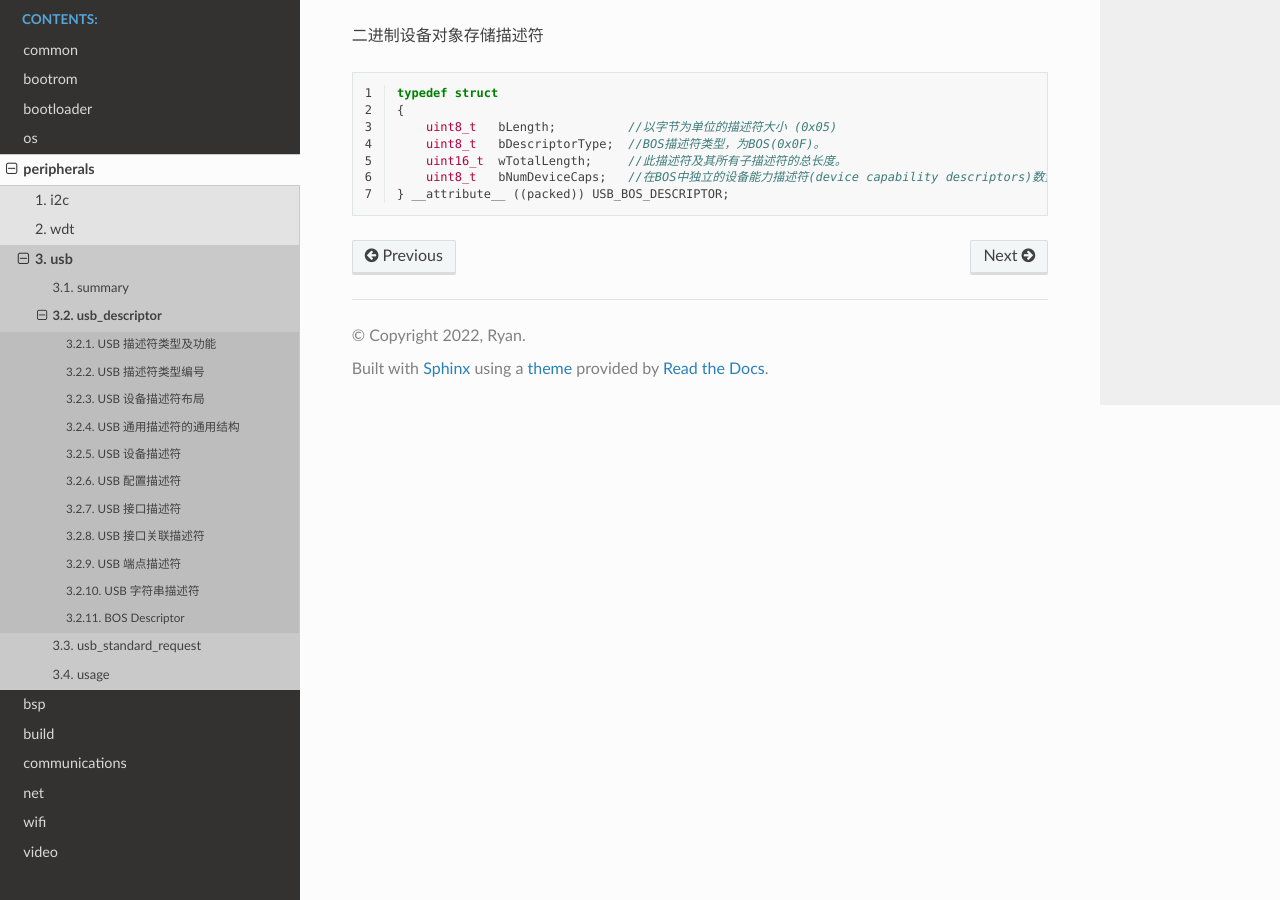
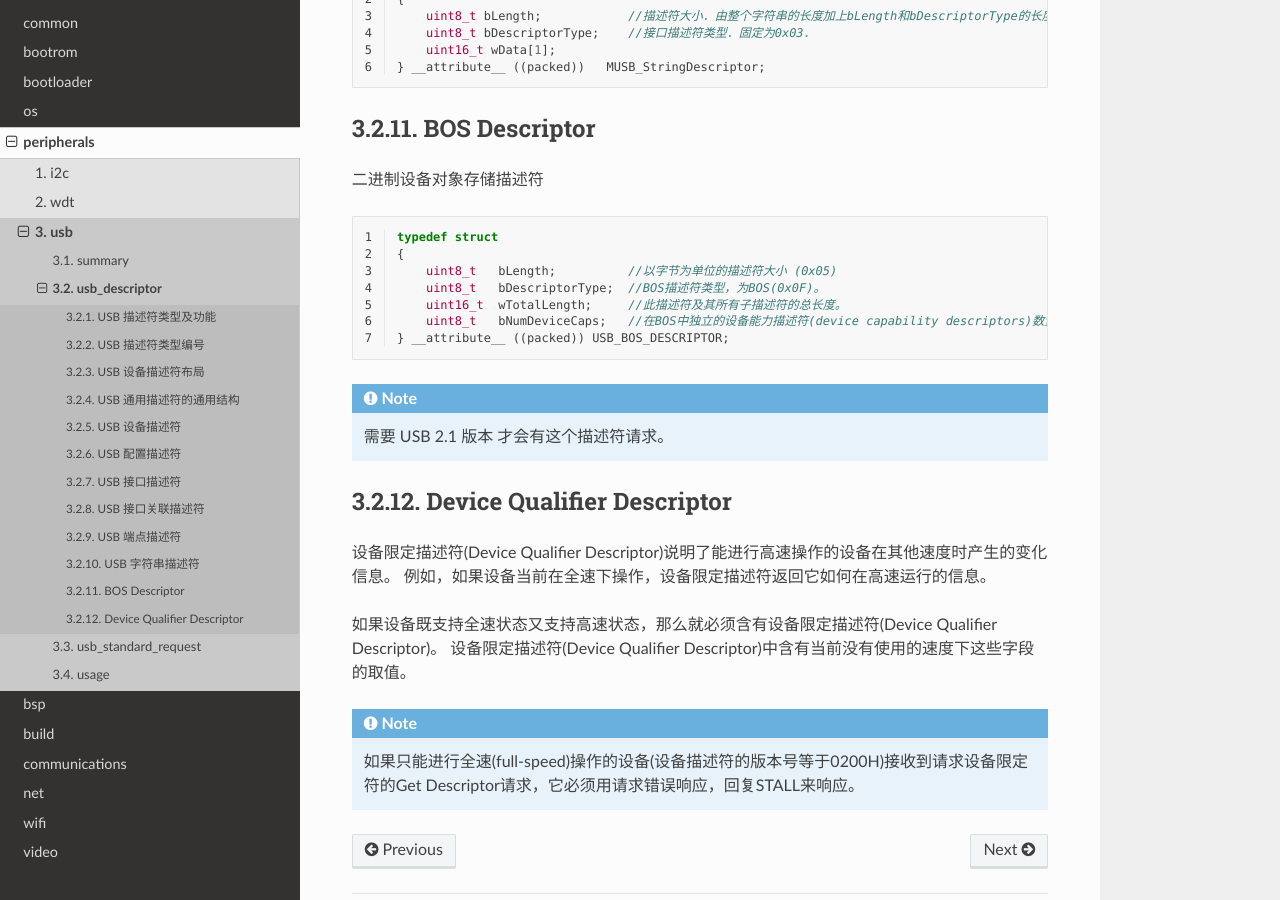
Before and after one commit to BlackTudou/tech_doc, a Sphinx documentation site: the page built from source/peripherals/usb/usb_descriptor/index.rst, in a window 1280 px wide and 900 px high, scrolled down 6138 px. Built offline with Sphinx 7.4.7 and the Read the Docs theme 2.0.0, drawn with Linux system fonts in a browser that asks for light colours; some of the changed text lies outside the part shown.

Commit message:
update usb decriptor

```diff
--- a/source/peripherals/usb/usb_descriptor/index.rst
+++ b/source/peripherals/usb/usb_descriptor/index.rst
@@ -109,7 +109,7 @@ USB 设备描述符
     {
         uint8_t bLength;            //设备描述符的字节数大小，为0x12
         uint8_t bDescriptorType;    //描述符类型编号，为0x01
-        uint16_t bcdUSB;
+        uint16_t bcdUSB;            //USB版本号
         uint8_t bDeviceClass;
         uint8_t bDeviceSubClass;
         uint8_t bDeviceProtocol;
@@ -122,6 +122,12 @@ USB 设备描述符
         uint8_t iSerialNumber;
         uint8_t bNumConfigurations;
     } __attribute__ ((packed))  MUSB_DeviceDescriptor;
+
+设备描述符的含义：
+
+ - bLength : 描述符大小．固定为0x12．
+ - bDescriptorType : 设备描述符类型．固定为0x01．
+ - bcdUSB : USB 规范发布号．表示了本设备能适用于那种协议，如2.0=0200，1.1=0110等
 
 USB 配置描述符
 =================
@@ -234,3 +240,19 @@ BOS Descriptor
         uint16_t  wTotalLength;     //此描述符及其所有子描述符的总长度。
         uint8_t   bNumDeviceCaps;   //在BOS中独立的设备能力描述符(device capability descriptors)数量
     } __attribute__ ((packed)) USB_BOS_DESCRIPTOR;
+
+.. note::
+    需要 USB 2.1 版本 才会有这个描述符请求。
+
+Device Qualifier Descriptor
+==============================
+
+设备限定描述符(Device Qualifier Descriptor)说明了能进行高速操作的设备在其他速度时产生的变化信息。
+例如，如果设备当前在全速下操作，设备限定描述符返回它如何在高速运行的信息。
+
+如果设备既支持全速状态又支持高速状态，那么就必须含有设备限定描述符(Device Qualifier Descriptor)。
+设备限定描述符(Device Qualifier Descriptor)中含有当前没有使用的速度下这些字段的取值。
+
+.. note::
+
+    如果只能进行全速(full-speed)操作的设备(设备描述符的版本号等于0200H)接收到请求设备限定符的Get Descriptor请求，它必须用请求错误响应，回复STALL来响应。
```
Also changed, not shown: source/peripherals/usb/usage/index.rst (+25 -17 lines), source/tools/HEU KMS Activator v19/heukms-debug.txt (added, +71 -0 lines), 3 other files.
